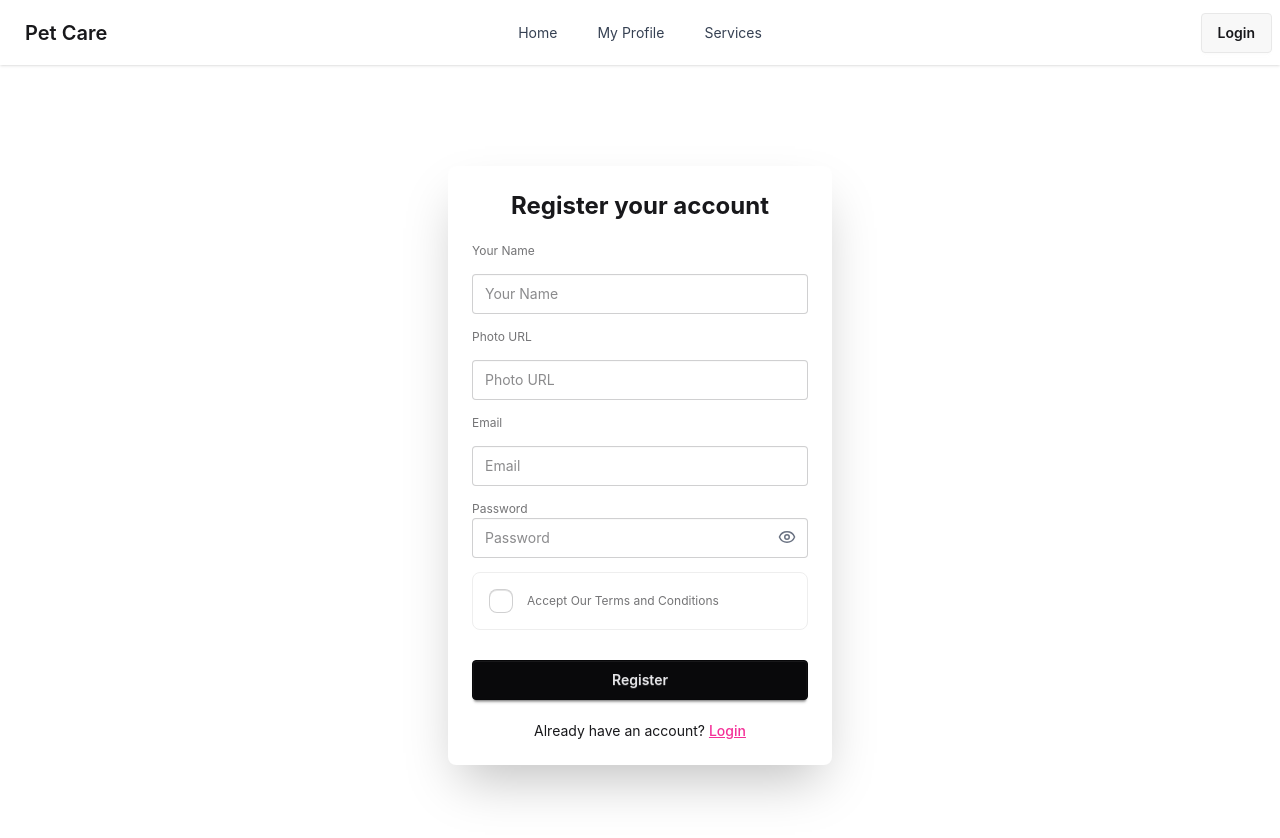
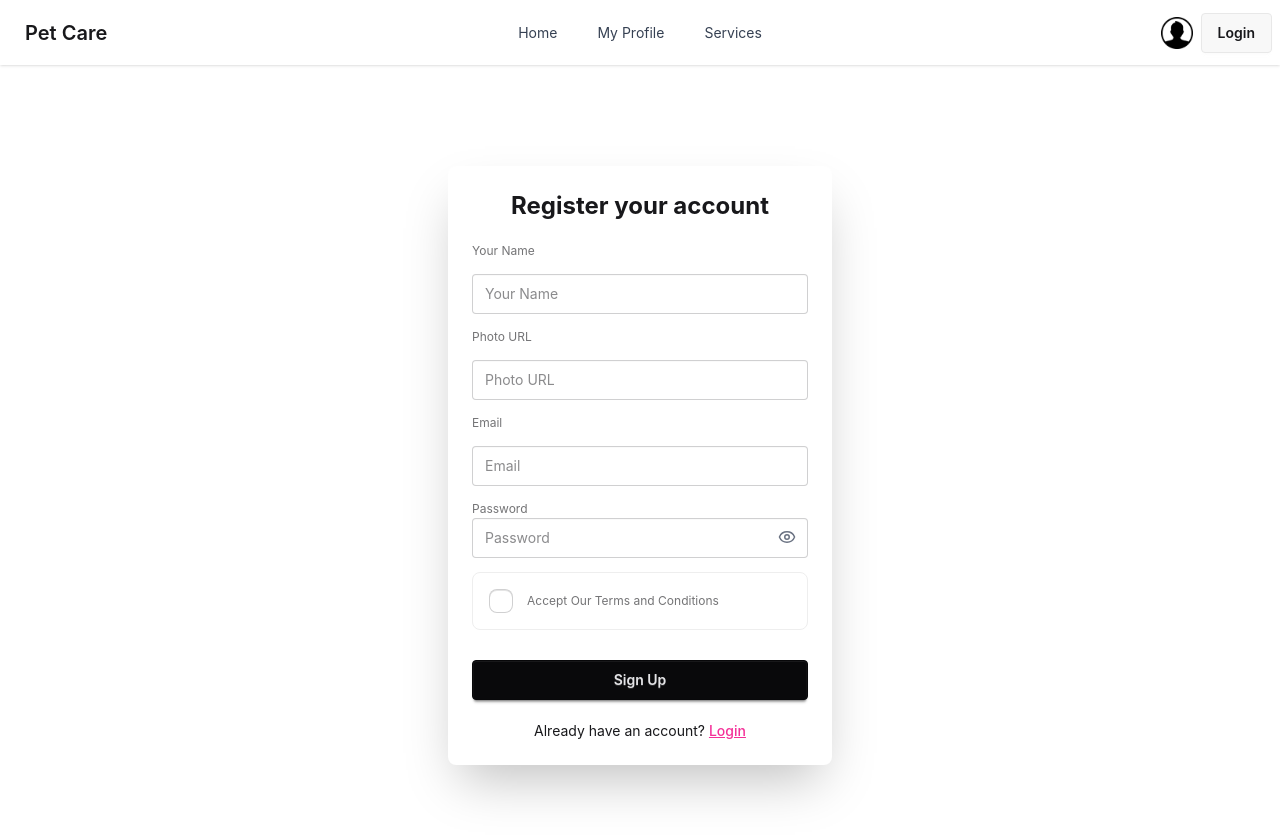
Before and after one commit to aminur-tech/pet-care-services, a React (Vite) app: page /auth/signup in a window 1280 px wide. Shown: the top 838 px of the page. Built offline with nearby package versions, Linux system fonts and the light colour scheme; no server answers.

Commit message:
added login pages

```diff
--- a/src/Component/Navbar.jsx
+++ b/src/Component/Navbar.jsx
@@ -1,6 +1,7 @@
 import React, { useContext } from 'react';
 import { Link, NavLink } from 'react-router';
 import { AuthContext } from '../Providers/AuthContext';
+import profile from '../assets/user.png'
 
 const Navbar = () => {
     const { user, logOut } = useContext(AuthContext)
@@ -64,7 +65,9 @@ const Navbar = () => {
                         {links}
                     </ul>
                 </div>
-                <div className="navbar-end">
+                <div className="navbar-end space-x-2">
+                    <img src={profile} alt="" className='w-8' />
+
                     {user ? (
                         <button onClick={handleLogout} className="btn">
                             Log Out
--- a/src/Component/SignUp.jsx
+++ b/src/Component/SignUp.jsx
@@ -4,13 +4,13 @@ import React, { useState, useContext } from 'react'; // ✅ useContext instead o
 import { Link, useNavigate } from 'react-router';
 import { AuthContext } from '../Providers/AuthContext';
 
-const Registration = () => {
+const SignUp = () => {
     const [showPassword, setShowPassword] = useState(false);
     const [nameError, setNameError] = useState('')
     const { setUser, createUser, updateUser } = useContext(AuthContext); // ✅ correct hook
     const Navigate = useNavigate()
 
-    const handleRegistration = (e) => {
+    const handleSignUp = (e) => {
         e.preventDefault();
         const form = e.target;
         const name = form.name.value;
@@ -49,7 +49,7 @@ const Registration = () => {
         <div className="min-h-screen flex items-center justify-center">
             <div className="card bg-base-100 w-full max-w-sm shadow-2xl">
                 <div className="card-body">
-                    <form onSubmit={handleRegistration}>
+                    <form onSubmit={handleSignUp}>
                         <h2 className="text-2xl font-bold text-center mb-4">
                             Register your account
                         </h2>
@@ -74,7 +74,8 @@ const Registration = () => {
                                 type="text"
                                 className="input input-bordered w-full"
                                 placeholder="Photo URL"
-                                name="photo" // ✅ fixed name
+                                name="photo"
+                                required
                             />
 
                             {/* Email */}
@@ -97,7 +98,7 @@ const Registration = () => {
                                     name="password"
                                     required
                                 />
-                                {/* ✅ Fixed button type (was submit) */}
+
                                 <button
                                     type="button"
                                     className="absolute right-3 top-7 text-gray-500"
@@ -115,9 +116,9 @@ const Registration = () => {
                                 </label>
                             </div>
 
-                            {/* ✅ Fixed button text */}
+
                             <button className="btn btn-neutral w-full mt-4" type="submit">
-                                Register
+                                Sign Up
                             </button>
                         </fieldset>
 
@@ -137,4 +138,4 @@ const Registration = () => {
     );
 };
 
-export default Registration;
+export default SignUp;
```
Also changed, not shown: src/assets/user.png (added).
